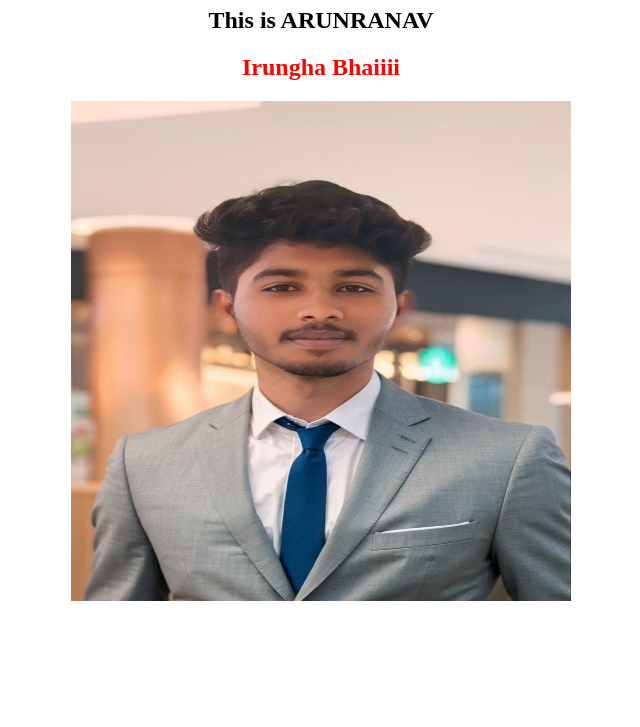
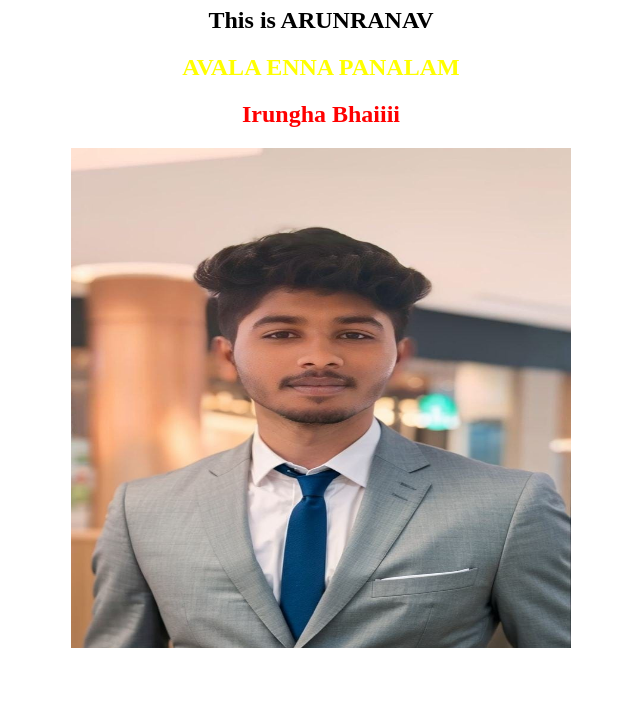
Before and after one commit to arunpranav0803/devops, a plain HTML site: page index.html in a window 1280 px wide. Shown: the part 73-800 px from the top of the page, without its empty margins (319-959 px from the left). Drawn offline with Linux system fonts and the light colour scheme.

Commit message:
Update index.html

```diff
--- a/index.html
+++ b/index.html
@@ -9,6 +9,8 @@
     <center>
     <h1>Welcome to my page</h1>
         <h2> This is ARUNRANAV</h2>
+        <h2 style="color:yellow;">AVALA ENNA PANALAM</h2>
+
         <h2 style="color: red;">Irungha Bhaiiii</h2>
     <img src="1.jpg" alt="" height="500px" width="500px">
 </center>
```
